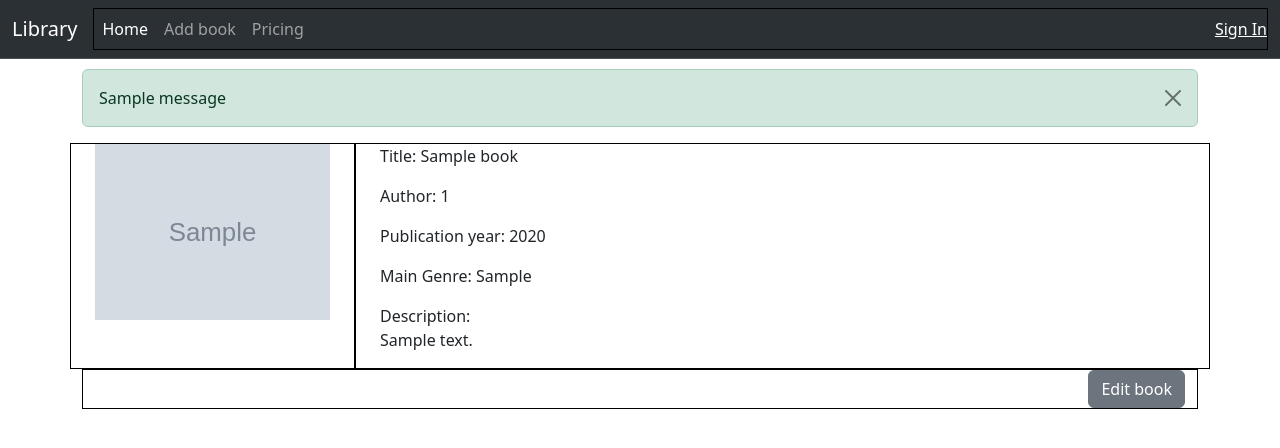
After one commit to CloudByteWeaver/library, a Flask app: a page that uses templates/base.html in a window 1280 px wide. The commit adds this page. Shown: the top 448 px of the page. Run offline with Flask 3, Linux system fonts and the light colour scheme; tables that the repository leaves empty hold one stand-in row (values such as "Sample post"); grey boxes marked "Sample" are stand-in pictures; one stand-in notice (Sample message) is shown.

Commit message:
Added the ability to edit books, upload covers to the server, and changed the structure of the Book table.

```diff
--- a/app.py
+++ b/app.py
@@ -2,11 +2,14 @@ import os
 import pyrebase
 from datetime import datetime
 from dotenv import load_dotenv
-from flask import Flask, render_template, flash, session, redirect
+from flask import Flask, render_template, flash, session, redirect, request
 from flask_wtf import FlaskForm
-from wtforms import SubmitField, PasswordField, EmailField, StringField, IntegerField, TextAreaField
-from wtforms.validators import DataRequired, Email
+from werkzeug.datastructures import FileStorage
+from werkzeug.utils import secure_filename
+from wtforms import SubmitField, PasswordField, EmailField, StringField, IntegerField, TextAreaField, FileField
+from wtforms.validators import DataRequired, Email, Length
 from flask_sqlalchemy import SQLAlchemy
+
 
 load_dotenv('.env')
 
@@ -18,7 +21,6 @@ app.config['SQLALCHEMY_DATABASE_URI'] = os.getenv('SQLALCHEMY_DATABASE_URI')
 app.config['SECRET_KEY'] = os.getenv('SECRET_KEY')
 # Initialize database
 db = SQLAlchemy(app)
-
 
 firebase_config = {
     "apiKey": os.getenv('API_KEY'),
@@ -33,28 +35,28 @@ firebase_config = {
 
 firebase = pyrebase.initialize_app(firebase_config)
 auth = firebase.auth()
-# storage = firebase.storage()
-# user = auth.sign_in_with_email_and_password('konrad.janiszewski.us@gmail.com', 'tajneHaslo123')
+storage = firebase.storage()
 # storage.child('test.txt').download(path='', filename='C:/Users/Konrad/Desktop/Projekty/Test/downloaded.txt', token=user['idToken'])
-# storage.child('test.jpg').put('C:/Users/Konrad/Desktop/Projekty/Test/test.jpg')
 
 
 # Models
 class Book(db.Model):
     id = db.Column(db.Integer, primary_key=True)
+    cover_url = db.Column(db.String)
     title = db.Column(db.String, nullable=False)
-    id_author = db.Column(db.Integer, nullable=False)
+    author = db.Column(db.Integer, nullable=False)
     publication_year = db.Column(db.Integer, nullable=False)
     main_genre = db.Column(db.String, nullable=False)
     description = db.Column(db.String, nullable=False)
     created_at = db.Column(db.DateTime, default=datetime.utcnow())
 
     def __repr__(self):
-        return f'Title: {self.title} - Description: {self.description}'
+        # return f'Title: {self.title} - Description: {self.description}'
+        return f'ID: {self.id} - Title: {self.title}'
 
 
 # class Author(db.Model):
-#     id_author = db.Column(db.Integer, primary_key=True)
+#     author = db.Column(db.Integer, primary_key=True)
 #     first_name = db.Column(db.String(25), nullable=False)
 #     last_name = db.Column(db.String(50), nullable=False)
 #     about = db.Column(db.String, nullable=False)
@@ -72,18 +74,24 @@ class LoginForm(FlaskForm):
 
 class RegisterForm(FlaskForm):
     email = EmailField('Email: ', validators=[DataRequired(), Email()])
-    password = PasswordField('Password: ', validators=[DataRequired()])
+    password = PasswordField('Password: ', validators=[DataRequired(), Length(min=6)])
     repeated_password = PasswordField('Repeat password: ', validators=[DataRequired()])
     submit = SubmitField('Register')
 
 
 class BookForm(FlaskForm):
+    cover = FileField('Cover image (optional)')
     title = StringField('Title', validators=[DataRequired()])
-    id_author = IntegerField('Author', validators=[DataRequired()])
+    author = StringField('Author', validators=[DataRequired()])
     publication_year = IntegerField('Publication year', validators=[DataRequired()])
     main_genre = StringField('Main Genre', validators=[DataRequired()])
     description = TextAreaField('Description', validators=[DataRequired()])
     submit = SubmitField('Add')
+
+    # @staticmethod
+    # def validate_cover(form, field):
+    #     if field.data:
+    #         field.data = re.sub(r'[^a-z0-9_.-]', '_', field.data)
 
 
 @app.route('/')
@@ -108,7 +116,7 @@ def login():
             user = auth.sign_in_with_email_and_password(email, password)
             flash('Signed in successfully')
             alert_type = 'alert-success'
-            session['isSigned'] = True
+            session['logged_in'] = True
             session['user'] = user
         except Exception as e:
             flash('Oops! Please check the email address or password you entered and try again.')
@@ -139,16 +147,14 @@ def register():
         if password != repeated_password:
             flash('Error: The repeated password does not match the original password. Please make sure to enter the '
                   'same password in both fields.')
-            print('różne')
-            print(f'1: {password}')
-            print(f'2: {repeated_password}')
             return redirect('/register')
         else:
             print('takie same')
             try:
                 auth.create_user_with_email_and_password(email, password)
                 flash('Registered successfully')
-                session['isSigned'] = True
+                session['logged_in'] = True
+                session['user'] = auth.sign_in_with_email_and_password(email, password)
             except Exception as e:
                 flash('Please check the password you entered and try again.')
                 print(e)
@@ -168,42 +174,108 @@ def logout():
     return redirect('/')
 
 
+def upload_and_get_file_url(cover: FileStorage) -> str:
+    if cover == '':
+        # Default image in the database
+        img_url = 'https://firebasestorage.googleapis.com/v0/b/paw-1-5a796.appspot.com/o/images' \
+                  '%2Fno_cover_available.png?alt=media&token=50ec64bc-ea6d-4bb5-a2ac-adc457f096be'
+    else:
+        # Get file name and extension
+        file_name, file_ext = os.path.splitext(secure_filename(cover.filename))
+        # Generate unique number, so there is no duplicate images in the database
+        unique_string = str(int(datetime.timestamp(datetime.utcnow())))
+        # Unique file name
+        file = file_name + unique_string + file_ext
+        # Save temporarily for upload
+        cover.save(os.path.join(app.instance_path, file))
+        # Get downloadToken to get url for file in database
+        keys = storage.child(f'images/{file}').put(file=f'instance/{file}', token=session['user']['idToken'])
+        download_token = keys['downloadTokens']
+        # Remove temp file after upload
+        os.remove(f'{app.instance_path}/{file}')
+        # Get url for uploaded image
+        img_url = storage.child(f'images/{file}').get_url(download_token)
+
+    return img_url
+
+
 @app.route('/add_book', methods=['GET', 'POST'])
 def add_book():
+    if not session.get('logged_in'):
+        flash('You need to be logged in to access this feature')
+        return redirect('/')
     form = BookForm()
     if form.validate_on_submit():
-        # book = Book.query.filter_by(email=form.email.data).first()
-        book = Book(title=form.title.data, id_author=form.id_author.data, publication_year=form.publication_year.data,
+        cover = form.cover.data
+        img_url = upload_and_get_file_url(cover)
+
+        book = Book(cover_url=img_url, title=form.title.data, author=form.author.data, publication_year=form.publication_year.data,
                     main_genre=form.main_genre.data, description=form.description.data)
         db.session.add(book)
         db.session.commit()
 
         form.title.data = ''
-        form.id_author.data = None
+        form.author.data = ''
         form.publication_year.data = None
         form.description.data = ''
+        form.main_genre.data = ''
+        form.cover.data = ''
         flash('Book Added Successfully')
 
     return render_template('add_book.html', form=form)
 
 
-@app.route('/books/<id>', methods=['DELETE'])
-def delete_book(id):
-    book = Book.query.get(id)
-    if book is None:
-        return {'error': 'not found'}
-    db.session.delete(book)
-    db.session.commit()
-    return {'message': 'yeeet'}
+@app.route('/books/<book_title>-<id>')
+def show_book(id, book_title):
+    book_title = book_title.replace('-', ' ')
+    # book = Book.query.filter_by(title=book_title).first()
+    book = Book.query.get_or_404(id)
+    return render_template('show_book.html', book=book)
 
 
+@app.route('/books/<book_title>-<id>/edit', methods=['GET', 'POST'])
+def edit_book(id, book_title):
+    book_title = book_title.replace('-', ' ')
+    # book = Book.query.filter_by(title=book_title).first()
+    book = Book.query.get_or_404(id)
+    form = BookForm()
+    if request.method == 'GET':
+        form.description.data = book.description
+    print(f'Before: {book.description}')
+    if form.validate_on_submit():
+        # Get fields data
+        cover = form.cover.data
+        img_url = upload_and_get_file_url(cover)
+        book.cover_url = img_url
+        book.title = form.title.data
+        book.author = form.author.data
+        book.publication_year = form.publication_year.data
+        book.main_genre = form.main_genre.data
+        book.description = form.description.data
+
+        # Update database
+        db.session.add(book)
+        db.session.commit()
+
+        # Clear form fields
+        form.title.data = ''
+        form.author.data = None
+        form.publication_year.data = None
+        form.description.data = ''
+        flash('Book updated')
+        return redirect(f'/books/{book_title}-{id}')
+
+    return render_template('edit_book.html', form=form, book=book)
+
+
+# REST
 @app.route('/books')
 def get_books():
     books = Book.query.all()
 
     output = []
     for book in books:
-        book_data = {'id': book.id, 'title': book.title, 'id_author': book.id_author,
+        book_data = {'id': book.id, 'title': book.title, 'author': book.author,
                      'publication_year': book.publication_year, 'main_genre': book.main_genre,
                      'description': book.description, 'created_at': book.created_at}
 
@@ -215,9 +287,19 @@ def get_books():
 @app.route('/books/<id>')
 def get_book(id):
     book = Book.query.get_or_404(id)
-    return {'id': book.id, 'title': book.title, 'id_author': book.id_author,
+    return {'id': book.id, 'title': book.title, 'author': book.author,
             'publication_year': book.publication_year, 'main_genre': book.main_genre,
             'description': book.description, 'created_at': book.created_at}
+
+
+@app.route('/books/<id>', methods=['DELETE'])
+def delete_book(id):
+    book = Book.query.get(id)
+    if book is None:
+        return {'error': 'not found'}
+    db.session.delete(book)
+    db.session.commit()
+    return {'message': 'yeeet'}
 
 
 # Error handlers
--- a/templates/base.html
+++ b/templates/base.html
@@ -5,6 +5,7 @@
     <meta name="viewport" content="width=device-width, initial-scale=1">
     <title>Library</title>
     <link href="https://cdn.jsdelivr.net/npm/bootstrap@5.3.0/dist/css/bootstrap.min.css" rel="stylesheet" integrity="sha384-9ndCyUaIbzAi2FUVXJi0CjmCapSmO7SnpJef0486qhLnuZ2cdeRhO02iuK6FUUVM" crossorigin="anonymous">
+    <link href="{{ url_for('static', filename='css/style.css') }}" rel="stylesheet">
 </head>
 <body>
     {% include 'navbar.html' %}
--- a/templates/login.html
+++ b/templates/login.html
@@ -6,7 +6,7 @@
             <button type="button" class="btn-close" data-bs-dismiss="alert" aria-label="Close"></button>
         </div>
     {% endfor %}
-    {% if session['isSigned'] %}
+    {% if session['logged_in'] %}
         <p>Logged in as: {{ email }}</p>
     {% else %}
         <h2>Login</h2>
--- a/templates/navbar.html
+++ b/templates/navbar.html
@@ -19,7 +19,7 @@
             </li>
         </ul>
         <span class="navbar-text">
-                {% if session['isSigned'] %}
+                {% if session['logged_in'] %}
                      <a href="{{ url_for('logout') }}">Logout</a>
                 {% else %}
                     <a href="{{ url_for('login') }}">Sign In</a>
--- a/templates/register.html
+++ b/templates/register.html
@@ -6,7 +6,7 @@
             <button type="button" class="btn-close" data-bs-dismiss="alert" aria-label="Close"></button>
         </div>
     {% endfor %}
-    {% if session['isSigned'] %}
+    {% if session['logged_in'] %}
         <p>Logged in as: {{ email }}</p>
     {% else %}
         <h2>Register</h2>
--- /dev/null
+++ b/templates/show_book.html
@@ -0,0 +1,44 @@
+{% extends 'base.html' %}
+{% block content %}
+    {% for message in get_flashed_messages() %}
+        <div class="alert alert-success alert-dismissible fade show" role="alert">
+            {{ message }}
+            <button type="button" class="btn-close" data-bs-dismiss="alert" aria-label="Close"></button>
+        </div>
+    {% endfor %}
+{#    {% if session['isSigned'] %}#}
+{#        <p>Logged in as: {{ email }}</p>#}
+{#    {% else %}#}
+{#    {% endif %}#}
+    <style>
+        [class*='col']{
+            {#background-color: red;#}
+            border: 1px solid black;
+        }
+    </style>
+    <div class="container">
+        <div class="row g-5">
+            <div class="col-md-3">
+{#                <img class="w-100" id="cover" src="{{ url_for('static', filename='images/no_cover_available.png') }}" alt='cover'>#}
+                <img class="w-100" src="{{ book.cover_url }}" alt='cover'>
+            </div>
+            <div class="col">
+                <p>Title: {{ book.title }}</p>
+                <p>Author: {{ book.author }}</p>
+                <p>Publication year: {{ book.publication_year }}</p>
+                <p>Main Genre: {{ book.main_genre }}</p>
+                <p>Description:<br> {{ book.description|replace('\n', '<br>')|safe }}</p>
+            </div>
+        </div>
+        <div class="row">
+            <div class="col" style="text-align: right;">
+                <a href="{{ url_for('edit_book', id=book.id, book_title=(book.title).replace(' ', '-')) }}" type="button" class="btn btn-secondary">
+                    Edit book
+                </a>
+            </div>
+        </div>
+    </div>
+
+
+
+{% endblock %}
```
Also changed, not shown: create_db.py (+17 -13 lines), templates/add_book.html (+7 -3 lines), templates/edit_book.html (added, +38 -0 lines), templates/index.html (+11 -1 lines).
